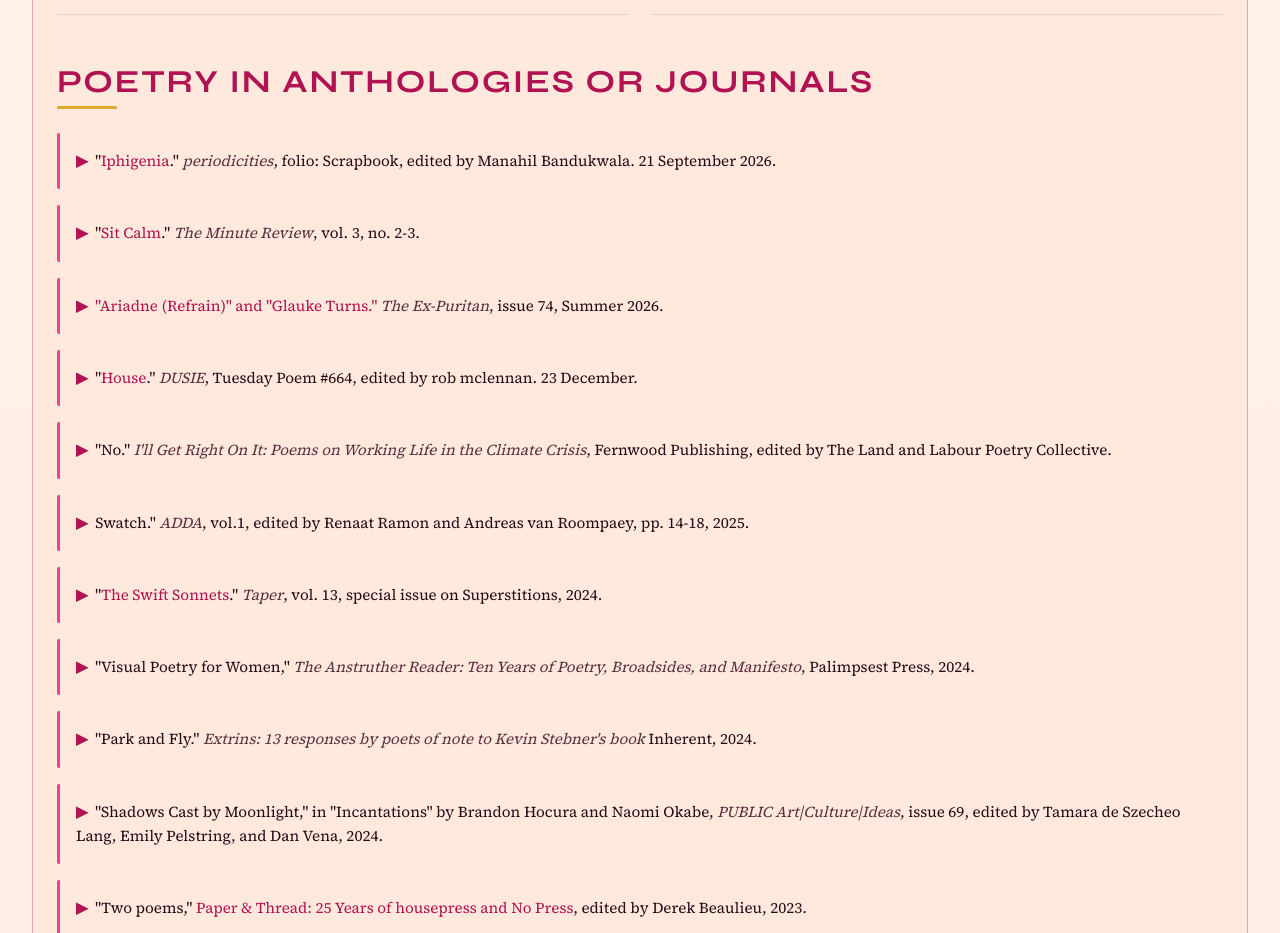
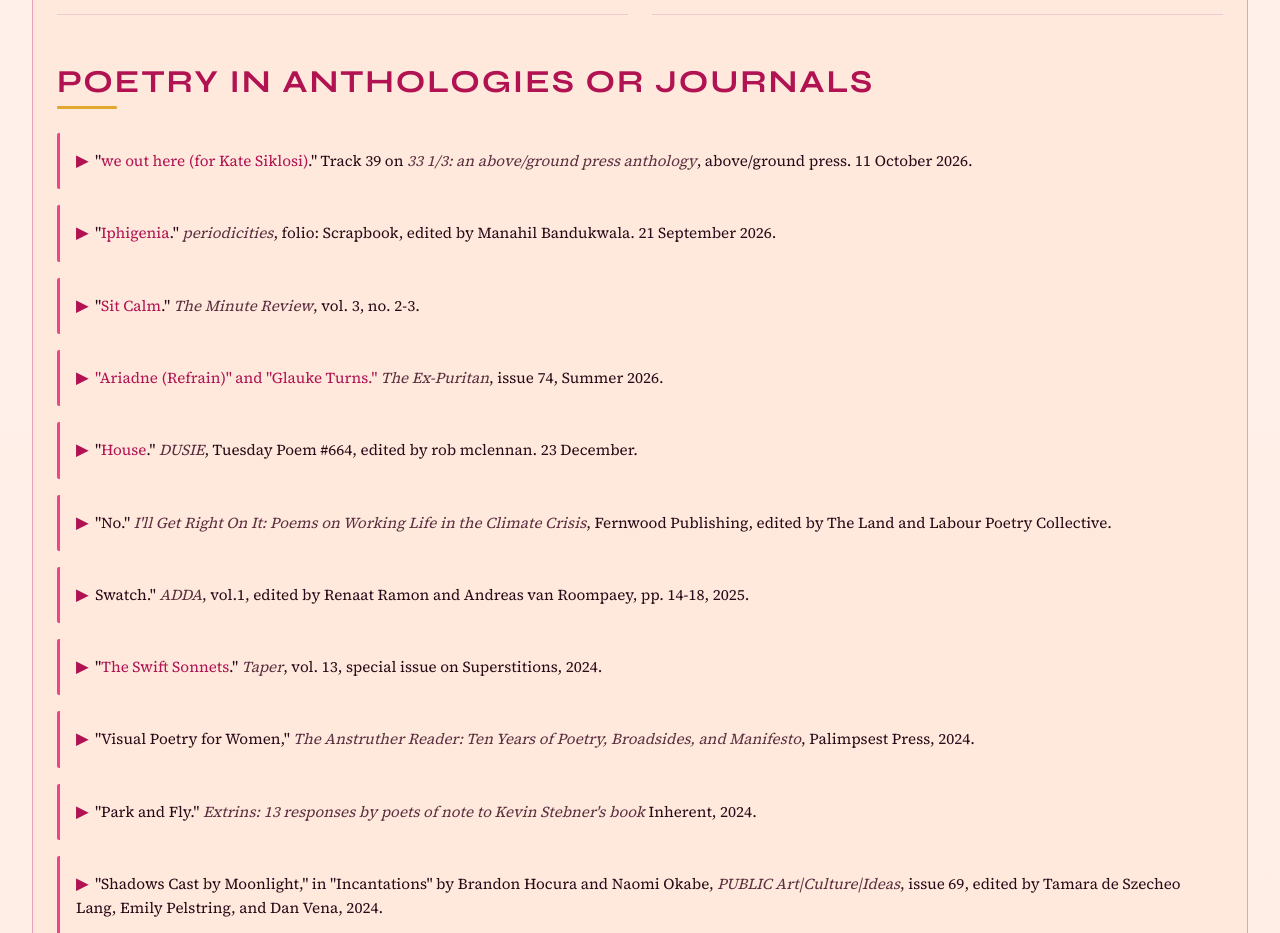
Before and after one commit to danispinxo/dani-site, a Next.js app: page /creative-writing in a window 1280 px wide. Shown: the part 2120-3053 px from the top of the page. Built offline with nearby package versions, Linux system fonts and the light colour scheme.

Commit message:
Add publication details for "we out here (for Kate Siklosi)" on Creative Writing page

```diff
--- a/src/pages/creative-writing.jsx
+++ b/src/pages/creative-writing.jsx
@@ -141,6 +141,17 @@ const CreativeWriting = () => {
               </h2>
 
               <ul className="publications-list">
+                <li>
+                  "
+                  <a href="https://abovegroundpress.bandcamp.com/track/dani-spinosa">
+                    we out here (for Kate Siklosi)
+                  </a>
+                  ." Track 39 on{" "}
+                  <a href="https://abovegroundpress.bandcamp.com/album/33-1-3-an-above-ground-press-anthology">
+                    <i>33 1/3: an above/ground press anthology</i>
+                  </a>
+                  , above/ground press. 11 October 2026.
+                </li>
                 <li>
                   "
                   <a href="https://periodicityjournal.blogspot.com/2026/09/folio-scrapbook-edited-by-manahil.html">
```
